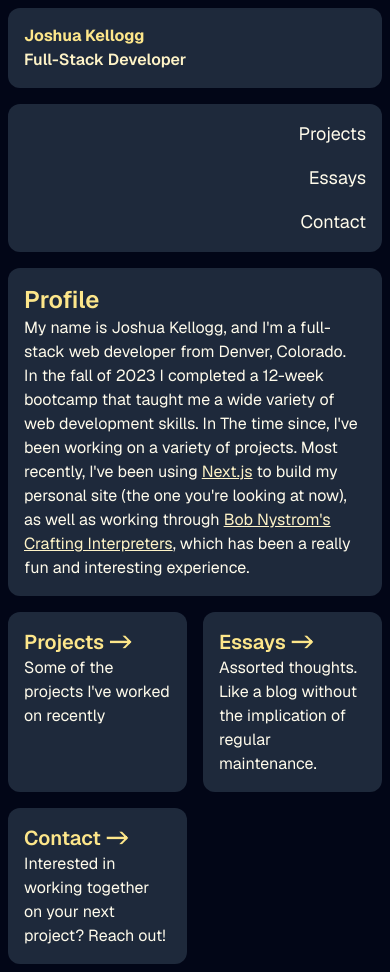
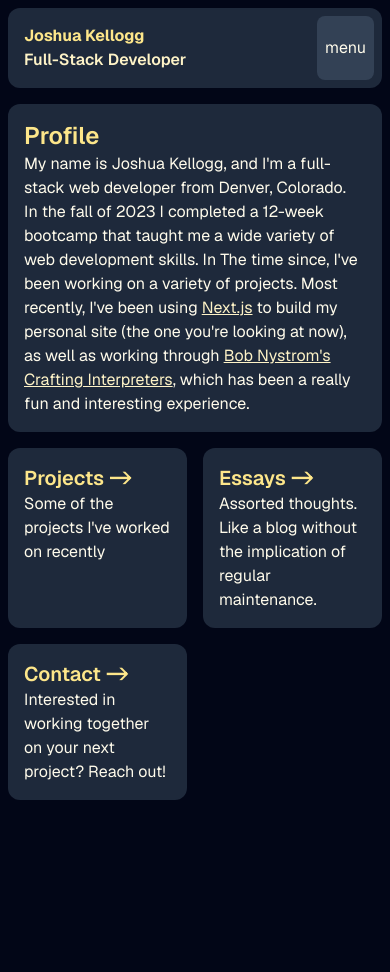
Before and after one commit to jkellogg01/next-personal-site, a Next.js app: page / in a window 390 px wide. After the commit the page ends 844 px from the top, so only its background shows below. Built offline with nearby package versions, Linux system fonts and the light colour scheme.

Commit message:
navigation drawer

```diff
--- a/app/layout.tsx
+++ b/app/layout.tsx
@@ -4,6 +4,7 @@ import { GeistMono } from "geist/font/mono";
 import "./globals.css";
 import Nav from "@/components/Nav";
 import Link from "next/link";
+import { useState } from "react";
 
 export const metadata: Metadata = {
   title: "Joshua Kellogg",
@@ -19,19 +20,6 @@ export default function RootLayout({
       <body className="bg-slate-950 text-amber-50">
         <div className="flex flex-col sm:flex-row justify-center items-start p-2 lg:p-8 gap-4">
           <div className="flex flex-col gap-4 max-sm:w-full">
-            <Link
-              className="bg-slate-800 p-4 rounded-xl sm:text-end hover:bg-slate-700 transition-colors duration-200"
-              href="/"
-            >
-              <h1 className="text-amber-200 sm:text-3xl font-bold block">
-                Joshua
-                <br className="max-sm:hidden lg:hidden" /> Kellogg
-              </h1>
-              <h3 className="text-amber-100 sm:text-xl font-semibold block">
-                Full-Stack
-                <br className="max-sm:hidden lg:hidden" /> Developer
-              </h3>
-            </Link>
             <Nav />
           </div>
           {children}
--- a/components/Nav.tsx
+++ b/components/Nav.tsx
@@ -2,6 +2,7 @@
 
 import Link from "next/link";
 import { usePathname } from "next/navigation";
+import { useState } from "react";
 
 type NavItem = {
   name: string;
@@ -23,27 +24,70 @@ export default function Nav() {
     },
   ];
 
+  const [drawer, setDrawer] = useState(false);
+
   return (
-    <nav className="bg-slate-800 p-2 rounded-xl text-end text-lg">
+    <>
+      <div className="bg-slate-800 p-2 rounded-xl sm:text-end flex flex-row justify-between">
+        <Link
+          className="hover:bg-slate-700 p-2 rounded-lg transition-colors duration-200"
+          href="/"
+        >
+          <h1 className="text-amber-200 sm:text-3xl font-bold block">
+            Joshua
+            <br className="max-sm:hidden lg:hidden" /> Kellogg
+          </h1>
+          <h3 className="text-amber-100 sm:text-xl font-semibold block">
+            Full-Stack
+            <br className="max-sm:hidden lg:hidden" /> Developer
+          </h3>
+        </Link>
+        <button
+          className="sm:hidden bg-slate-700 p-2 rounded-lg"
+          onClick={(e) => {
+            e.stopPropagation();
+            setDrawer(true);
+          }}
+        >
+          menu
+        </button>
+      </div>
+      <nav
+        className={
+          drawer
+            ? "bg-slate-800 p-2 sm:static sm:rounded-xl text-end text-lg " +
+              "fixed max-sm:top-0 max-sm:right-0 max-sm:min-h-screen max-sm:w-1/3 z-20"
+            : "bg-slate-800 p-2 hidden sm:block sm:rounded-xl text-end text-lg"
+        }
+      >
         {navItems.map(({ name, url }, index) => {
           return pathname === url ? (
-          <Link
+            <div
               key={index}
-            className="block p-2 bg-slate-900 text-amber-300 underline rounded-lg cursor-default"
-            href={url}
+              className="p-2 bg-slate-900 text-amber-300 underline rounded-lg"
             >
               {name}
-          </Link>
+            </div>
           ) : (
             <Link
               key={index}
               className="block p-2 hover:bg-slate-700 hover:text-amber-200 rounded-lg transition-colors duration-200"
               href={url ? url : "/under-construction"}
+              onClick={() => setDrawer(false)}
             >
               {name}
             </Link>
           );
         })}
       </nav>
+      <div
+        className={
+          drawer
+            ? "sm:hidden fixed top-0 bottom-0 left-0 right-0 bg-slate-950 z-10 opacity-50 cursor-pointer"
+            : "hidden"
+        }
+        onClick={() => setDrawer(false)}
+      ></div>
+    </>
   );
 }
```
Lines whose indentation alone changed are shown as unchanged.
